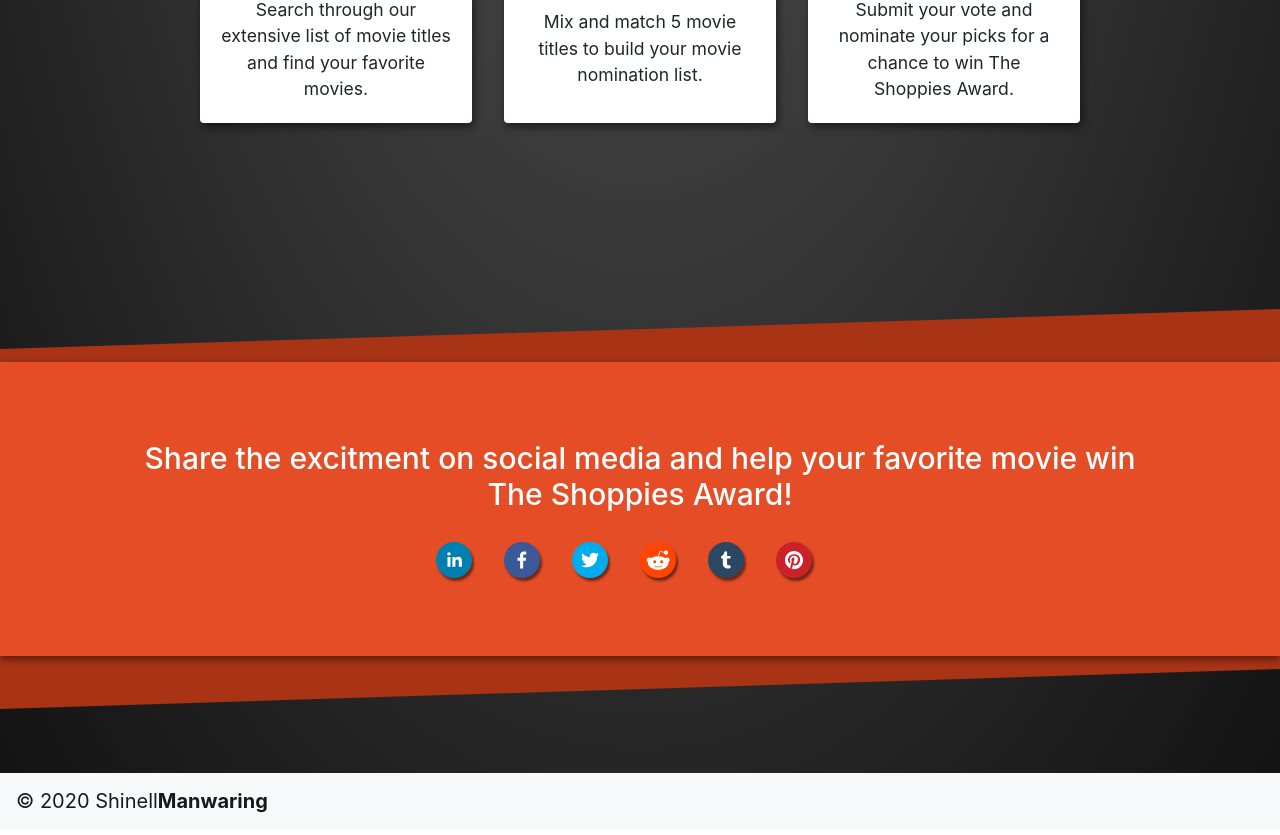
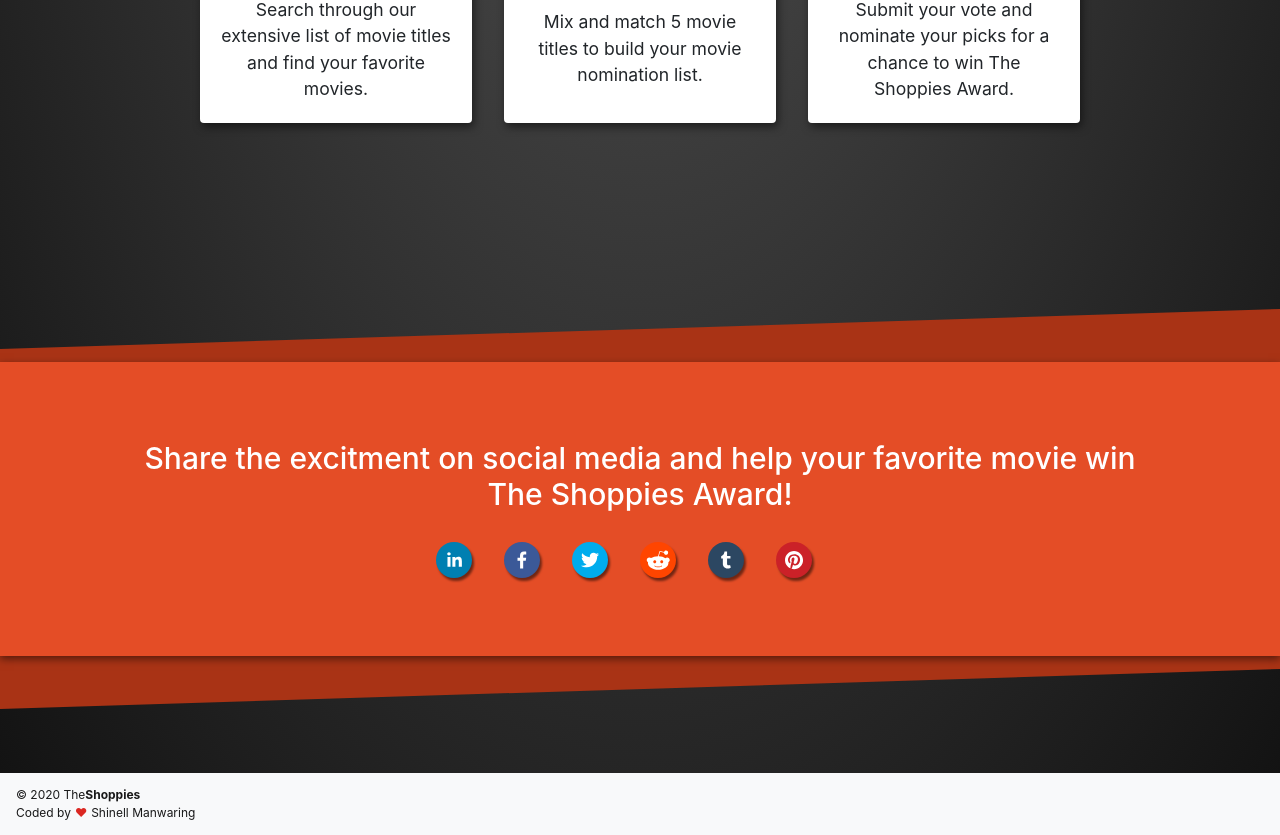
Before and after one commit to shinellm/the-shoppies-awards, a React (Create React App) app in the folder client/: page / in a window 1280 px wide. Shown: the part 1813-2648 px from the top of the page. Built offline with nearby package versions, Linux system fonts and the light colour scheme.

Commit message:
Edited the page footer and started consolidating the sass files.

```diff
--- a/client/src/components/navigation/Footer.js
+++ b/client/src/components/navigation/Footer.js
@@ -1,7 +1,6 @@
 import React from 'react';
-import { Navbar, Nav } from 'react-bootstrap';
-// import logo from '../../images/svg/reactlogo.svg';
-import logo from '../../images/svg/logo.svg';
+import { Navbar } from 'react-bootstrap';
+// import logo from '../../images/svg/logo.svg';
 
 function Footer() {
     return (
@@ -9,7 +8,10 @@ function Footer() {
             <Navbar bg="light" variant="light">
                 <span className="navbar-brand" href="/">
                     {/* <img className='logo' src={logo} alt="logo"/> */}
-                    <span className='logo-text'>&copy; 2020 Shinell<b>Manwaring</b></span>
+                    <span className="copyright">
+                        <span className='logo-text'>&copy; 2020 The<b>Shoppies</b></span>
+                        <span className="contributor">Coded by<span className="heart"> ❤ </span>Shinell Manwaring</span>
+                    </span>
                 </span>
             </Navbar>
         </footer>
--- a/client/src/css/App.css
+++ b/client/src/css/App.css
@@ -8,106 +8,50 @@ body {
           box-sizing: border-box;
 }
 
-.App {
-  text-align: center;
+footer .navbar .logo {
+  padding: 0 !important;
+  margin-right: 0.5em !important;
 }
 
-.App-logo {
-  height: 40vmin;
-  pointer-events: none;
+footer .navbar .logo svg {
+  width: 100%;
+  height: 100%;
 }
 
-@media (prefers-reduced-motion: no-preference) {
-  .App-logo {
-    -webkit-animation: App-logo-spin infinite 20s linear;
-            animation: App-logo-spin infinite 20s linear;
-  }
+footer .navbar .navbar-brand {
+  display: -webkit-box;
+  display: -ms-flexbox;
+  display: flex;
+  -webkit-box-align: center;
+      -ms-flex-align: center;
+          align-items: center;
 }
 
-.App-header {
-  background-color: #282c34;
-  min-height: 100vh;
+footer .navbar .navbar-brand .copyright {
+  font-size: 0.6em;
   display: -webkit-box;
   display: -ms-flexbox;
   display: flex;
   -webkit-box-orient: vertical;
   -webkit-box-direction: normal;
-      -ms-flex-direction: column;
-          flex-direction: column;
-  -webkit-box-align: center;
-      -ms-flex-align: center;
-          align-items: center;
-  -webkit-box-pack: center;
-      -ms-flex-pack: center;
-          justify-content: center;
-  font-size: calc(10px + 2vmin);
-  color: white;
+      -ms-flex-flow: column wrap;
+          flex-flow: column wrap;
 }
 
-.App-link {
-  color: #61dafb;
-}
-
-@-webkit-keyframes App-logo-spin {
-  from {
-    -webkit-transform: rotate(0deg);
-            transform: rotate(0deg);
-  }
-  to {
-    -webkit-transform: rotate(360deg);
-            transform: rotate(360deg);
-  }
-}
-
-@keyframes App-logo-spin {
-  from {
-    -webkit-transform: rotate(0deg);
-            transform: rotate(0deg);
-  }
-  to {
-    -webkit-transform: rotate(360deg);
-            transform: rotate(360deg);
-  }
-}
-
-.testForm div label {
-  margin-right: 8px;
-}
-
-.testForm div input {
-  margin-right: 4px;
-}
-
-.newPage {
+footer .navbar .navbar-brand .copyright .contributor {
   display: -webkit-box;
   display: -ms-flexbox;
   display: flex;
-  -webkit-box-pack: center;
-      -ms-flex-pack: center;
-          justify-content: center;
+  -webkit-box-orient: horizontal;
+  -webkit-box-direction: normal;
+      -ms-flex-flow: row wrap;
+          flex-flow: row wrap;
 }
 
-.notFound {
-  min-height: 100vh;
-  display: -webkit-box;
-  display: -ms-flexbox;
-  display: flex;
-  -webkit-box-orient: vertical;
-  -webkit-box-direction: normal;
-      -ms-flex-direction: column;
-          flex-direction: column;
-  -webkit-box-align: center;
-      -ms-flex-align: center;
-          align-items: center;
-}
-
-.notFound p {
-  font-size: calc(10px + 2vmin);
-}
-
-.notFound img {
-  border-radius: 20%;
-  width: calc(80vmin);
+footer .navbar .navbar-brand .copyright .contributor .heart {
+  padding-left: 0.25rem;
+  padding-right: 0.25rem;
+  color: #db2721;
 }
 
 #root #scroll-btn {
--- a/client/src/css/App.scss
+++ b/client/src/css/App.scss
@@ -4,7 +4,7 @@
 // Partials
 // @import "partials/animations";
 // @import "partials/navigation/header";
-// @import "partials/navigation/footer";
+@import "partials/navigation/footer";
 @import "partials/navigation/scrollBtn";
 @import "partials/home/home";
 @import "partials/vote/vote";
--- /dev/null
+++ b/client/src/css/partials/navigation/_footer.scss
@@ -0,0 +1,37 @@
+footer .navbar {
+    .logo {
+        padding: 0 !important;
+        margin-right: 0.5em !important;
+
+        svg {
+            width: 100%;
+            height: 100%;
+        }
+    }
+
+    .navbar-brand {
+        display: flex;
+        align-items: center;
+
+        .copyright {
+            font-size: 0.6em;
+            display: flex;
+            flex-flow: column wrap;
+
+            // .logo-text {
+            //     text-decoration: none;
+            // }
+
+            .contributor {
+                display: flex;
+                flex-flow: row wrap;
+
+                .heart {
+                    padding-left: 0.25rem;
+                    padding-right: 0.25rem;
+                    color: color(accent3);
+                }
+            }
+        }
+    }
+}
--- a/client/src/views/Home.js
+++ b/client/src/views/Home.js
@@ -1,5 +1,4 @@
 import React, { Component } from 'react';
-import logo from "../images/svg/reactlogo.svg";
 
 import Hero from "../components/home/Hero";
 import Intro from "../components/home/Intro";
```
Also changed, not shown: client/src/css/partials/_base.scss (+56 -56 lines), 1 other file (tests, documents, lock files or other folders).
